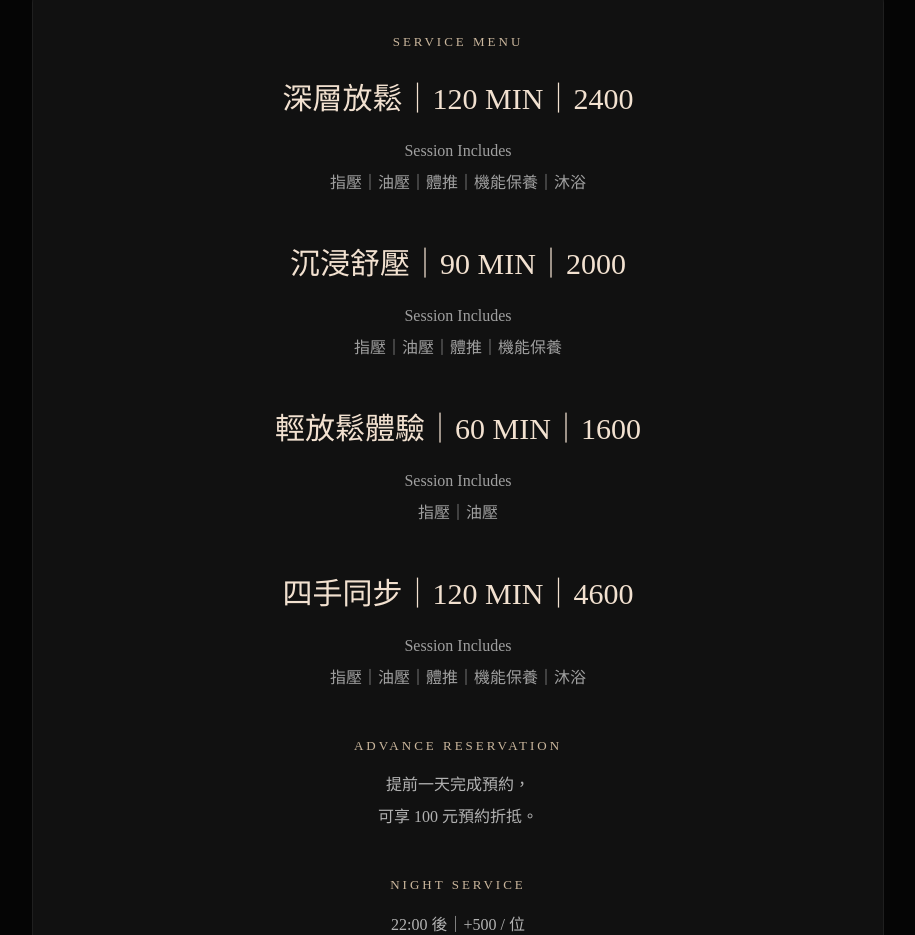
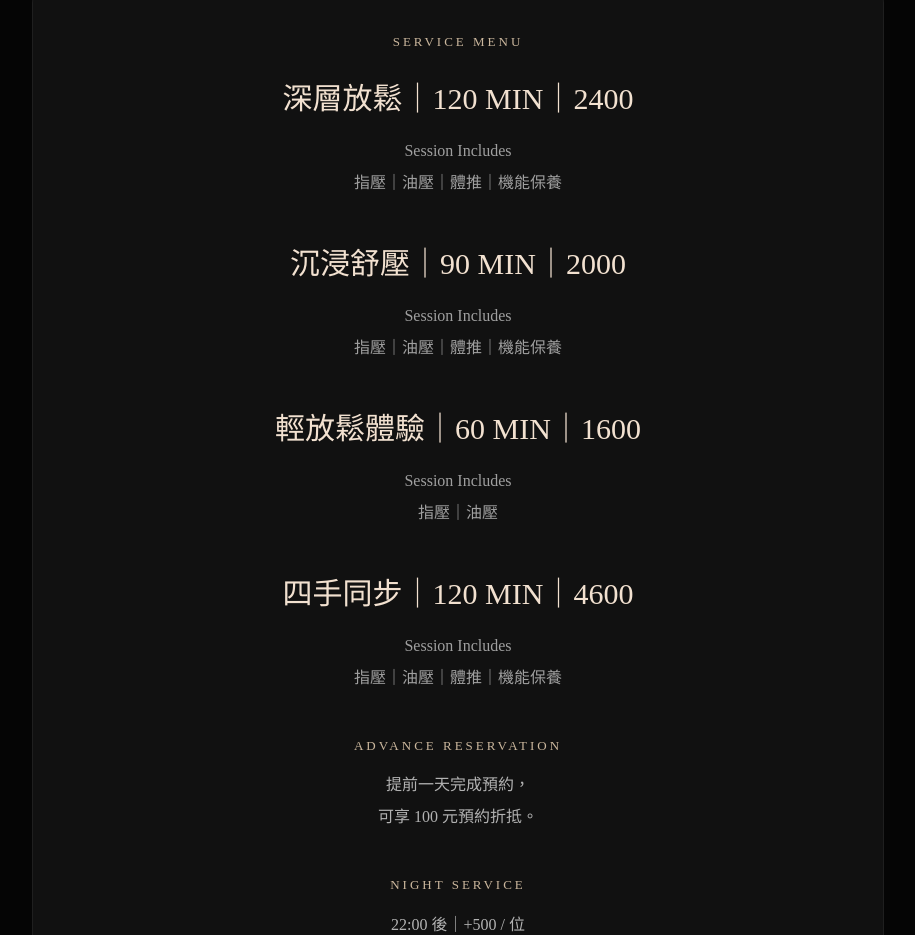
Before and after one commit to profoundroomkh/profound-room, a Next.js app: page / in a window 1280 px wide. Shown: the part 3434-4369 px from the top of the page, without its empty margins (182-1097 px from the left). Built offline with nearby package versions, Linux system fonts and the light colour scheme.

Commit message:
Update page.js

```diff
--- a/app/page.js
+++ b/app/page.js
@@ -470,7 +470,7 @@ backgroundRepeat: 'no-repeat',
     >
       Session Includes
       <br />
-      指壓｜油壓｜體推｜機能保養｜沐浴
+      指壓｜油壓｜體推｜機能保養
     </p>
   </div>
 
@@ -539,7 +539,7 @@ backgroundRepeat: 'no-repeat',
     >
       Session Includes
       <br />
-      指壓｜油壓｜體推｜機能保養｜沐浴
+      指壓｜油壓｜體推｜機能保養
     </p>
   </div>
 
```
